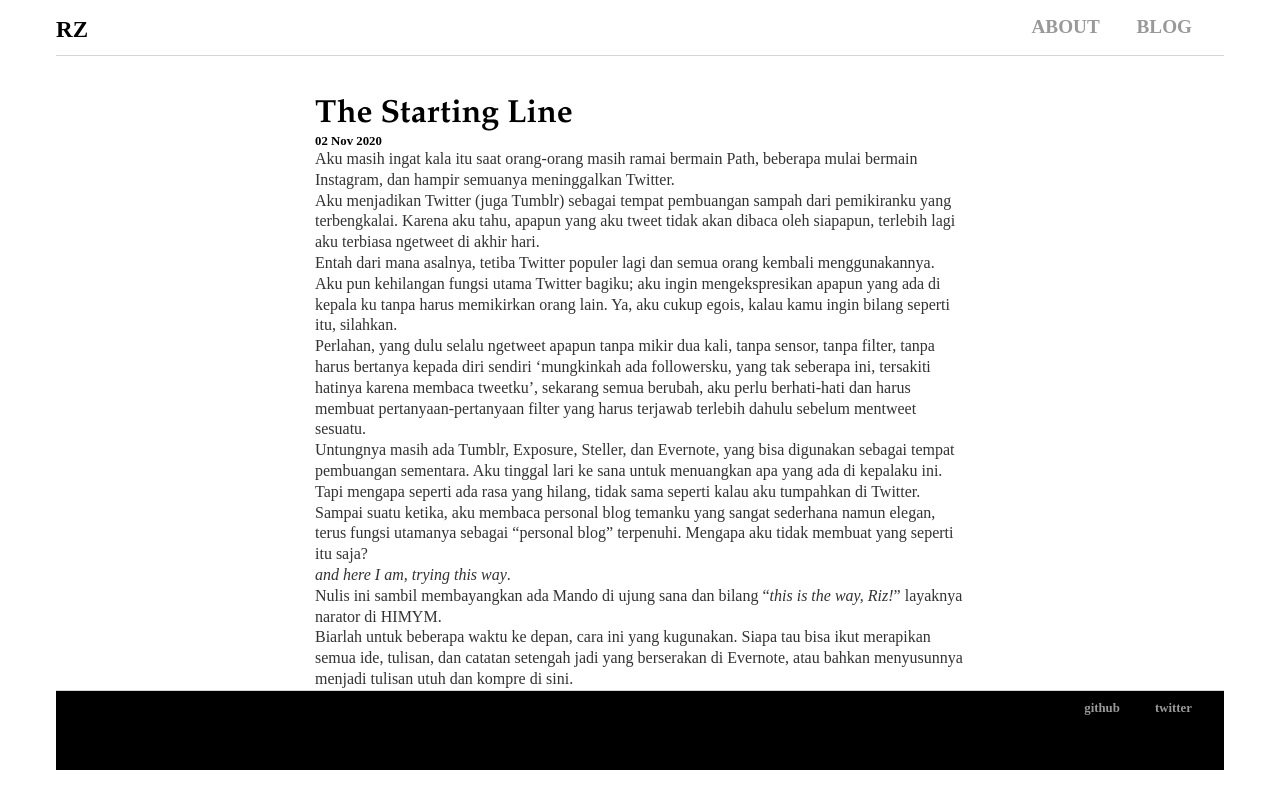
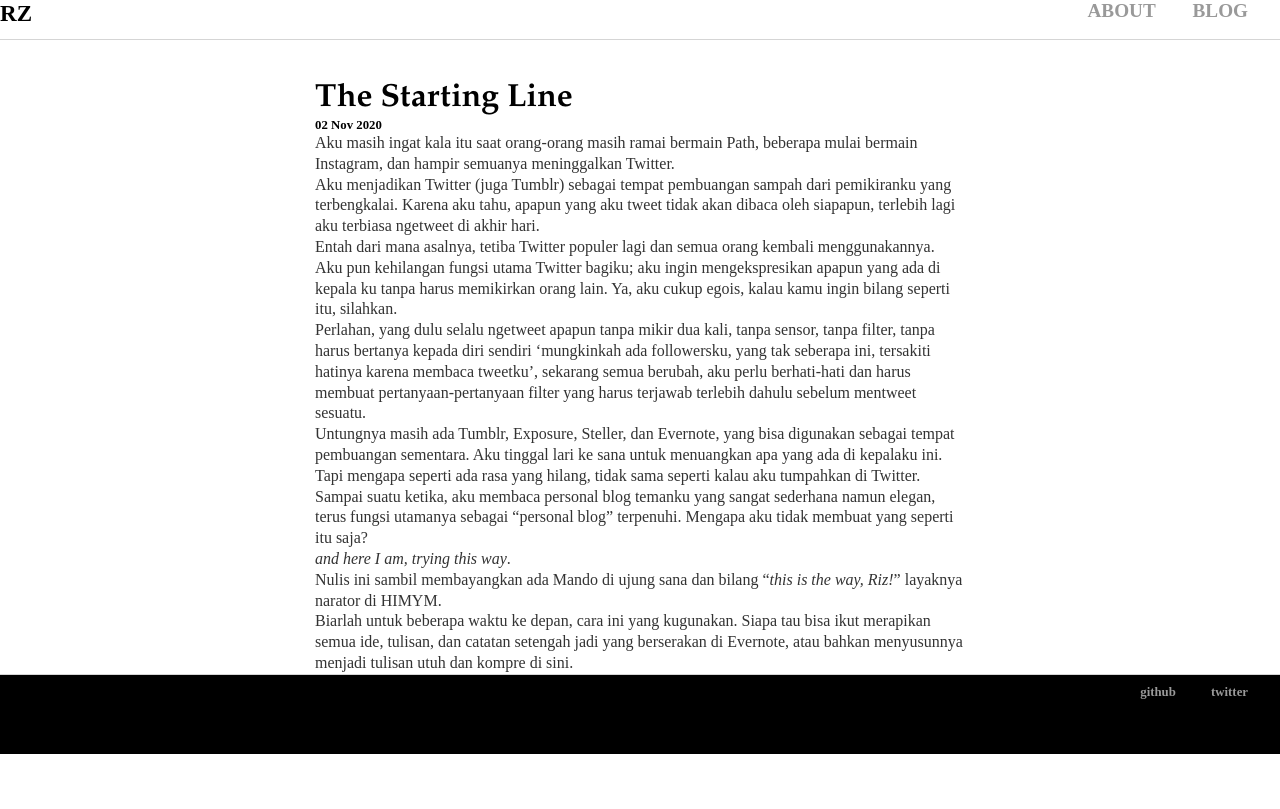
Before and after one commit to rnfitriansyah/rnfitriansyah.github.io, a Jekyll site: the page built from _posts/2020-11-02-The-Starting-Line.md, in a window 1280 px wide. Shown: the top 809 px of the page. Built offline with Jekyll 4.4.1, drawn with Linux system fonts in a browser that asks for light colours.

Commit message:
Update responsive.html

```diff
--- a/_layouts/responsive.html
+++ b/_layouts/responsive.html
@@ -7,7 +7,6 @@
 			<link rel="stylesheet" type="text/css" href="/css/responsive.css">
 		</head>
 		<body>
-			<div id="container">
 			<div class="row">
 				<div class="column left">
 					<nav><h1 style="font-size: 1.2em; color: black;text-align: left;">RZ</h1></nav>
@@ -22,7 +21,7 @@
 				</div>
 			</div>
 			<main>
-					<div class="post">
+				<div class="container">
 					{{ content }}
 				</div>
 			</main>
@@ -37,6 +36,5 @@
 					</ul>
 				</div>
 			</footer>
-			</div>
 		</body>
 	</html>
```
Lines whose indentation alone changed are shown as unchanged.
